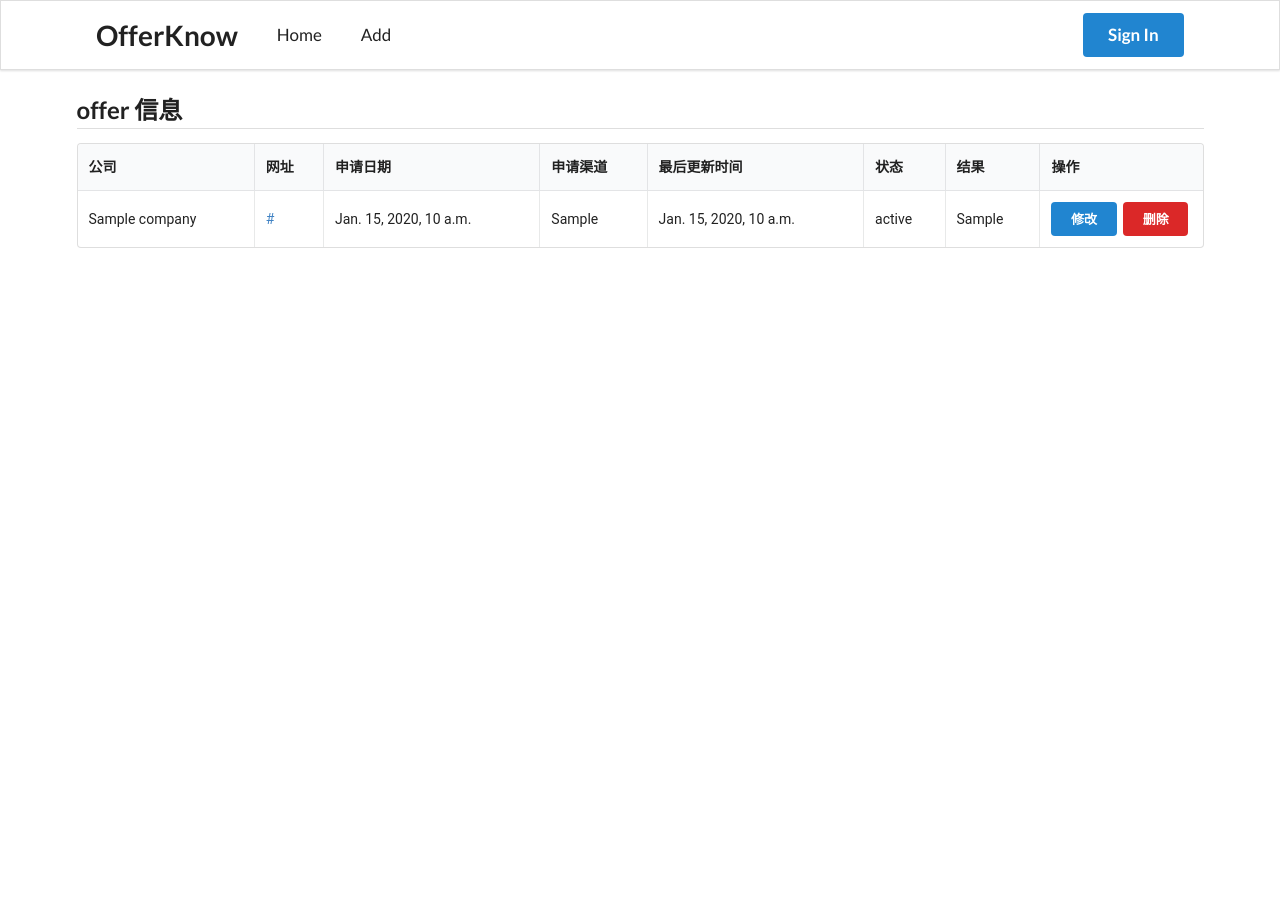
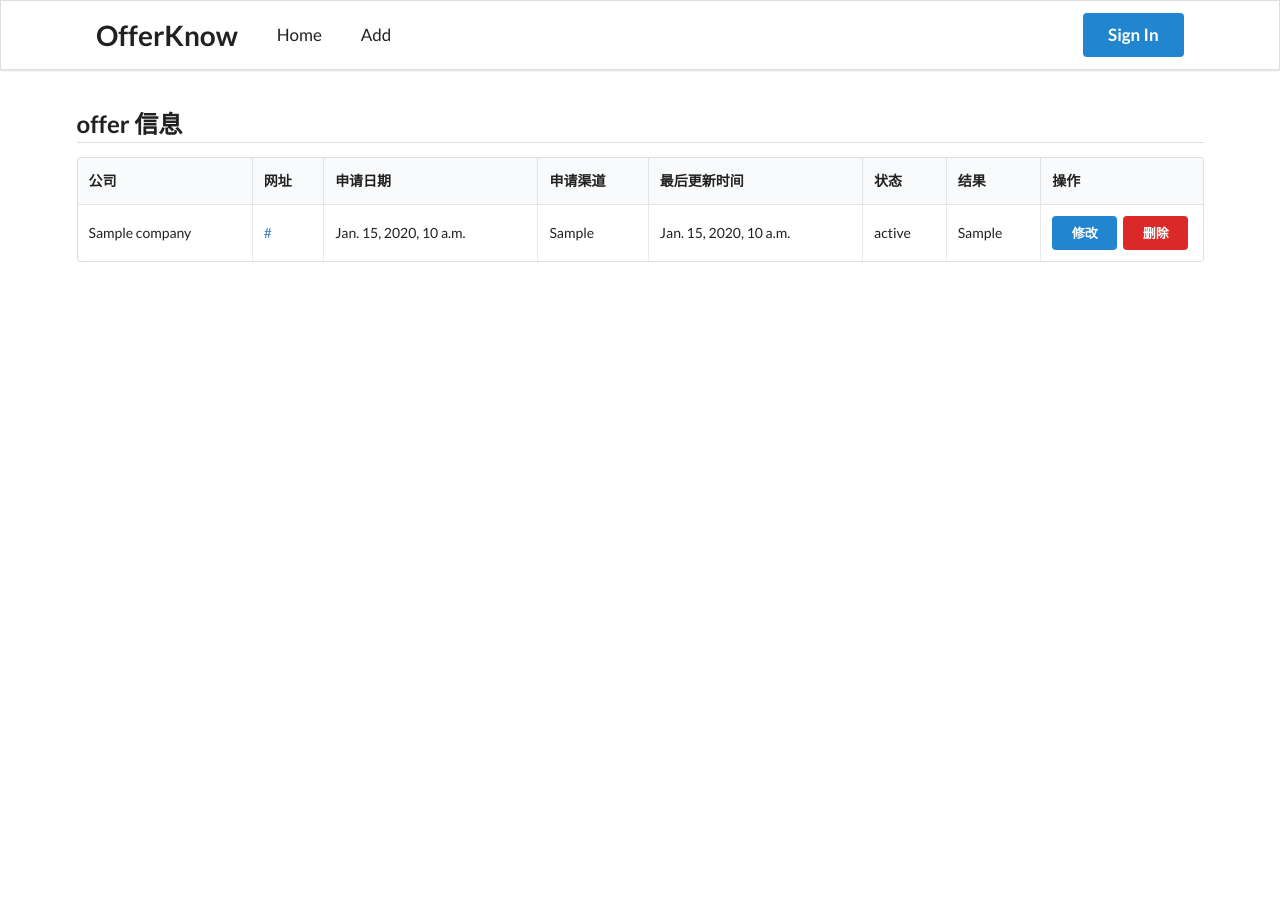
Before and after one commit to luffylg/offerknow, a Django app: template templates/offer/index.html in a window 1280 px wide. Before the commit the page ends 248 px from the top, so only its background shows below. Run offline with Django 3.2, Linux system fonts and the light colour scheme; the template is opened without the code that fills it: most values are stand-ins (such as "Sample title", 1, 10 or a date in 2020); some libraries are stand-ins or nearby versions.

Commit message:
调整前端显示

```diff
--- a/static/offer/css/offer.css
+++ b/static/offer/css/offer.css
@@ -1,9 +1,5 @@
-body {
-    font-family: "Roboto", Verdana, Arial, sans-serif;
-}
-
 .main.container {
-    margin-top: 7em;
+    margin-top: 8em;
 }
 
 .table tbody tr td {
```
